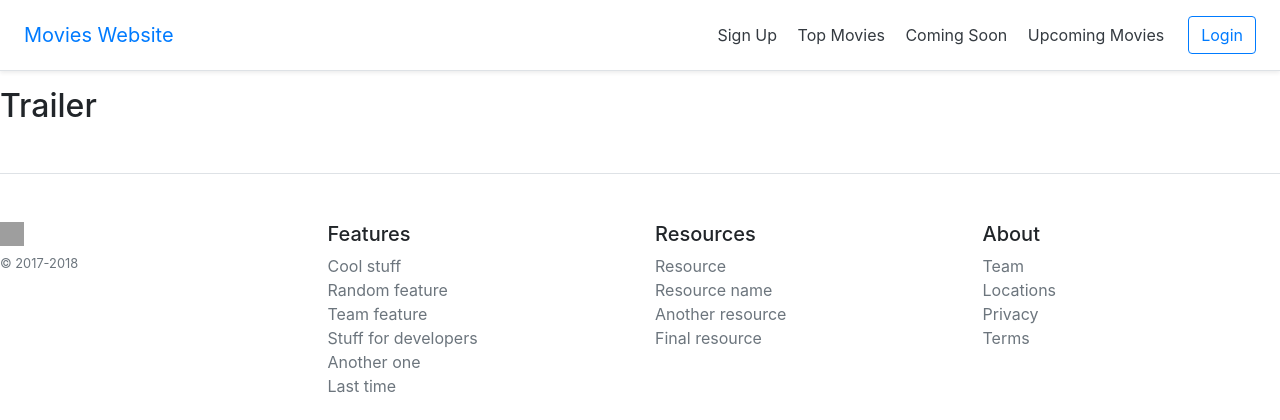
After one commit to InRaiDi/MovieAdviser, a Node server app: page /movie-details in a window 1280 px wide. The commit adds this page. Shown: the top 420 px of the page. Run offline with Node 20, Linux system fonts and the light colour scheme; grey boxes are pictures that could not be loaded.

Commit message:
Added Movie details page (Fetches information using MoviesDB API)

```diff
--- a/app/controllers/index.server.controller.js
+++ b/app/controllers/index.server.controller.js
@@ -1,4 +1,8 @@
 exports.displayInfo = function (req, res) {
 
+    var username = req.body.username;
+    var session = req.session;
+    session.username = username;
+    console.log("username: " + session.username);
 
 };
--- a/app/routes/index.server.routes.js
+++ b/app/routes/index.server.routes.js
@@ -3,9 +3,11 @@ module.exports = function (app) {
    var index = require('../controllers/index.server.controller');
 
    app.get('/', function(req,res){
-    res.render('homepage', {title:'Login Page'});
+    res.render('homepage', {title:'Movies Website'});
+   });
+   app.get('/movie-details', function(req,res){
+    res.render('movie-details', {title:'Movie Details'});
    });
 
 
-
 };
--- a/app/views/homepage.ejs
+++ b/app/views/homepage.ejs
@@ -20,5 +20,5 @@
 </main>
 
 </div>
-
+<script src="js/movie.js"></script>
 <%- include('partials/footer.ejs'); %>
--- /dev/null
+++ b/app/views/movie-details.ejs
@@ -0,0 +1,7 @@
+
+		<%- include('partials/header.ejs'); %>
+        <div class = "grid" id="movieDetails"></div>
+		<h2 id="trailer_title">Trailer</h2>
+		<div id="trailer"></div>
+        <script src="js/movie-trailler.js"></script>
+        <%- include('partials/footer.ejs'); %>
--- a/app/views/partials/footer.ejs
+++ b/app/views/partials/footer.ejs
@@ -42,6 +42,7 @@
   </footer>
 
 </div>
-<script src="js/movie.js"></script>
+
+
 </body>
 </html>
--- a/public/js/movie-trailler.js
+++ b/public/js/movie-trailler.js
@@ -20,9 +20,9 @@
       output += `
 
 			<br>
-			<div class="poster"><img src="http://image.tmdb.org/t/p/w300/${getMoviesA.poster_path}"></div>
-			<div class="info">
-      <ul>
+			<div class="poster grid-item"><img src="http://image.tmdb.org/t/p/w300/${getMoviesA.poster_path}"></div>
+			<div class="info grid-item">
+      <ul type="none">
 					<li><strong>Info:</strong>
           <li><strong>Movie name:</strong> <h1>"${getMoviesA.original_title}"<h1></li>
           <li><strong>Movie original language:</strong> ${getMoviesA.original_language}</li>
@@ -53,7 +53,7 @@ function getMovieTrailer() {
     let output2 = "";
      output2 = `
                 <div class="video-container">
-                <iframe width="100%" height="100%" src="https://www.youtube.com/embed/${getTrailer[trailerNumber].key}" frameborder="0" allow="autoplay; encrypted-media" allowfullscreen></iframe>
+                <iframe width="100%" height="700px " src="https://www.youtube.com/embed/${getTrailer[trailerNumber].key}" frameborder="0" allow="autoplay; encrypted-media" allowfullscreen></iframe>
                 </div>`;
     trailer.innerHTML = output2;
   }
--- a/public/js/movie.js
+++ b/public/js/movie.js
@@ -44,6 +44,6 @@ window.onload = function() {
 
 function movieSelected(id) {
   sessionStorage.setItem("movieId", id);
-  location.replace("movies.html");
+  location.replace("movie-details");
   return false;
 }
```
